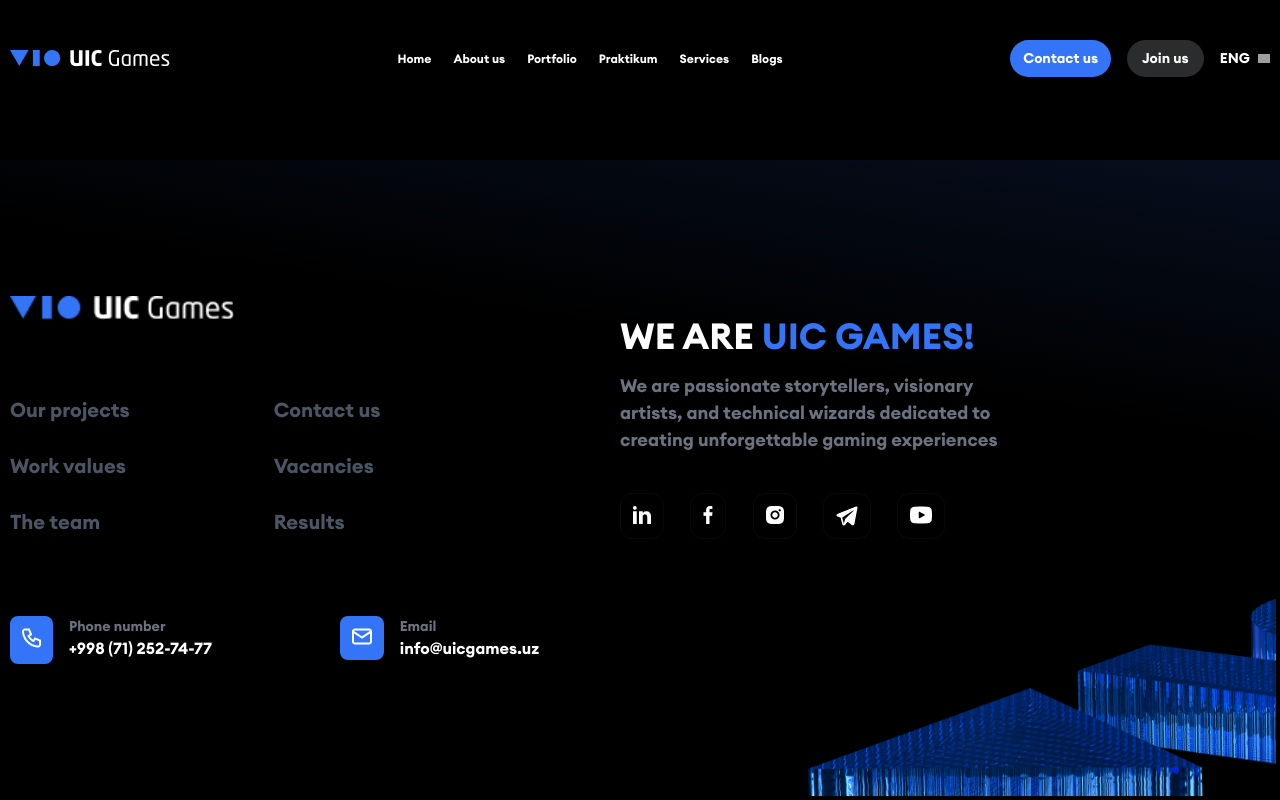
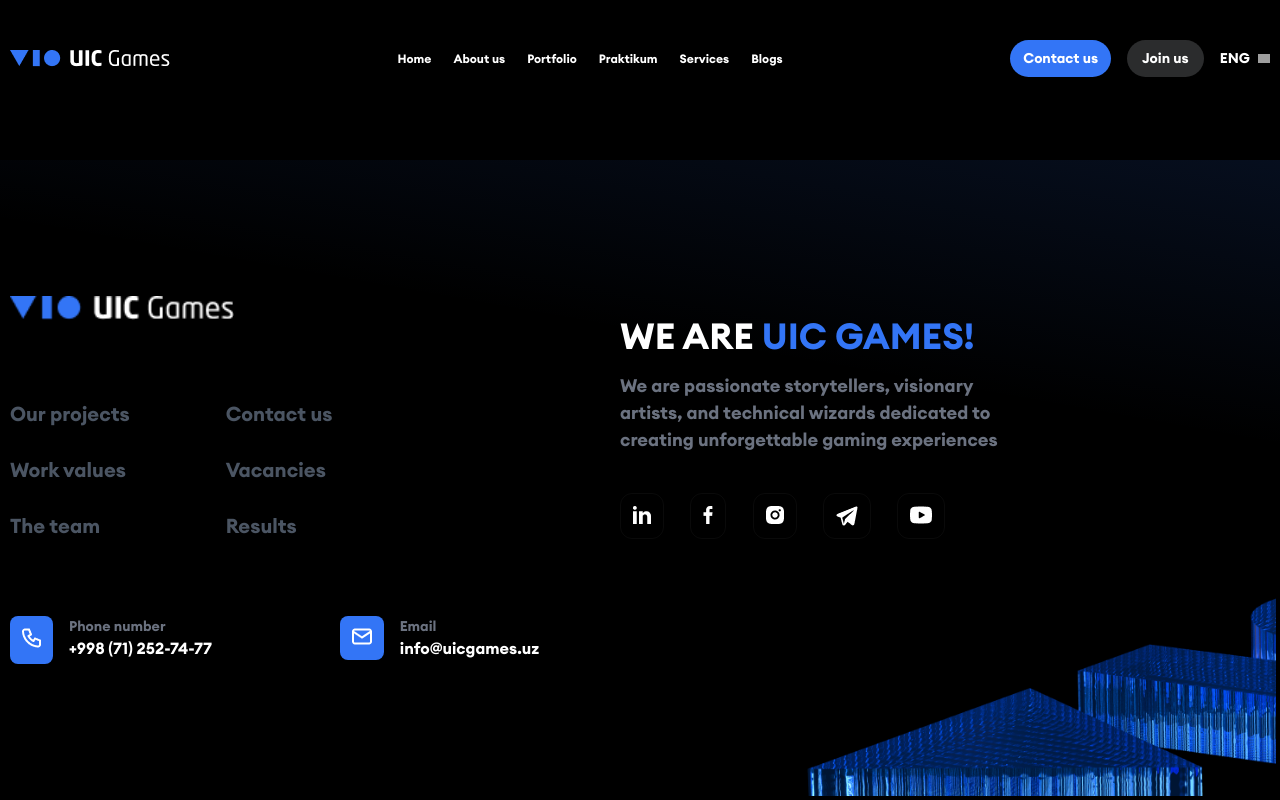
Before and after one commit to Shamsiddin007/adduic, a Next.js app: page /portfolio/1 in a window 1280 px wide. Built offline with nearby package versions, Linux system fonts and the light colour scheme; no server answers; grey boxes are pictures that could not be loaded.

Commit message:
i changed footer and jobcard page and write style

```diff
--- a/src/components/Footerlayout.tsx
+++ b/src/components/Footerlayout.tsx
@@ -8,6 +8,8 @@ import instagram from "../../public/icons/instagram.png";
 import facebook from "../../public/icons/facebook.png";
 import Image from "next/image";
 import Link from "next/link";
+import styles from "../components/style.module.css"
+import stylesss from "../components/style.module.css"
 
 const Footerlayout = () => {
   return (
@@ -38,37 +40,37 @@ const Footerlayout = () => {
                     className="w-56 cursor-pointer"
                   />
                 </Link>
-                <article className="flex items-center gap-36 font-thin text-gray-600">
+                <article className="flex items-center gap-24 font-thin text-gray-600">
                   <ul className="list-nonex">
                     <Link href="/about">
-                      <li className="pb-4 pt-3 cursor-pointer active:translate-y-1 active:duration-300 hover:list-disc hover:ml-6 transition-all hover:text-[#3375F6] duration-1000">
+                      <li className={styles.item}>
                         Our projects
                       </li>
                     </Link>
                     <Link href="/workopportunite">
-                      <li className="pb-4 pt-3 cursor-pointer active:translate-y-1 active:duration-300 hover:list-disc hover:ml-6 transition-all hover:text-[#3375F6] duration-1000">
+                      <li className={styles.item}>
                         Work values
                       </li>
                     </Link>
                     <Link href="/praktikum">
-                      <li className="pb-4 pt-3 cursor-pointer active:translate-y-1 active:duration-300 hover:list-disc hover:ml-6 transition-all hover:text-[#3375F6] duration-1000">
+                      <li className={styles.item}>
                         The team
                       </li>
                     </Link>
                   </ul>
                   <ul className="list-none">
                     <Link href="/service-us">
-                      <li className="pb-4 pt-3 cursor-pointer active:translate-y-1 active:duration-300 hover:list-disc hover:ml-6 transition-all hover:text-[#3375F6] duration-1000">
+                      <li className={styles.item}>
                         Contact us
                       </li>
                     </Link>
                     <Link href="portfolio">
-                      <li className="pb-4 pt-3 cursor-pointer active:translate-y-1 active:duration-300 hover:list-disc hover:ml-6 transition-all hover:text-[#3375F6] duration-1000">
+                      <li className={styles.item}>
                         Vacancies
                       </li>
                     </Link>
                     <Link href="/blog">
-                      <li className="pb-4 pt-3 cursor-pointer active:translate-y-1 active:duration-300 hover:list-disc hover:ml-6 transition-all hover:text-[#3375F6] duration-1000">
+                      <li className={styles.item}>
                         Results
                       </li>
                     </Link>
@@ -106,43 +108,23 @@ const Footerlayout = () => {
                 </p>
                 <div className="flex w-2/4 justify-between mt-6">
                   <span
-                    className="p-3 bg-transparent rounded-xl cursor-pointer duration-1000 hover:bg-[#3375F6]"
-                    style={{
-                      border: "1px solid #FFFFFF0A",
-                    }}
-                  >
+                    className={stylesss.items}>
                     <Image src={linkidin} alt="linkidin img" />
                   </span>
                   <span
-                    className="p-3 bg-transparent rounded-xl cursor-pointer duration-1000 hover:bg-[#3375F6]"
-                    style={{
-                      border: "1px solid #FFFFFF0A",
-                    }}
-                  >
+                    className={stylesss.items}>
                     <Image src={facebook} alt="facebook img" />
                   </span>
                   <span
-                    className="p-3 bg-transparent rounded-xl cursor-pointer duration-1000 hover:bg-[#3375F6]"
-                    style={{
-                      border: "1px solid #FFFFFF0A",
-                    }}
-                  >
+                    className={stylesss.items}>
                     <Image src={instagram} alt="instagram img" />
                   </span>
                   <span
-                    className="p-3  bg-transparent rounded-xl cursor-pointer duration-1000 hover:bg-[#3375F6]"
-                    style={{
-                      border: "1px solid #FFFFFF0A",
-                    }}
-                  >
+                    className={stylesss.items}>
                     <Image src={telegram} alt="telegram img" />
                   </span>
                   <span
-                    className="p-3 bg-transparent rounded-xl cursor-pointer duration-1000 hover:bg-[#3375F6]"
-                    style={{
-                      border: "1px solid #FFFFFF0A",
-                    }}
-                  >
+                    className={stylesss.items}>
                     <Image src={youTube} alt="youtube img" />
                   </span>
                 </div>
--- a/src/components/WorksOpportunite/JobCard.tsx
+++ b/src/components/WorksOpportunite/JobCard.tsx
@@ -52,11 +52,13 @@ const JobCard: React.FC<JobCardProps> = ({ jobs }) => {
                       </article>
                       <article>{job.salaryRange}</article>
                     </div>
+                    <p className=" relative -left-3">
                     <Image
                       src={strelka}
                       alt="strelka"
                       className="w-4 h-4 pr-2 opacity-1"
                     />
+                    </p>
                   </div>
                 </Link>
               </div>
--- a/src/components/style.module.css
+++ b/src/components/style.module.css
@@ -30,7 +30,36 @@
   z-index: -1;
   /* transform: scale(1.4); */
 }
-
+.item{
+  cursor: pointer;
+  padding-bottom: 12px;
+  padding-top: 16px;
+}
+.item:hover{
+  color: #3375F6;
+  margin-left: 24px;
+  list-style-type: disc;
+  transition: all 1000ms ease;
+}
+.item:active{
+  transition: all 300ms ease;
+  transform: translateY(4px);
+}
+.items{
+  background:transparent ;
+  border-radius: 12px;
+  cursor: pointer;
+  transition: all 1000ms ease;
+  padding: 12px;
+  border:1px solid #FFFFFF0A;
+  &:hover{
+    background: #3375F6;
+  }
+  &:active{
+    transform: translateY(5px);
+    transition: all 300ms;
+  }
+}
 @keyframes spin {
   from {
     transform: rotate(0deg);
```
